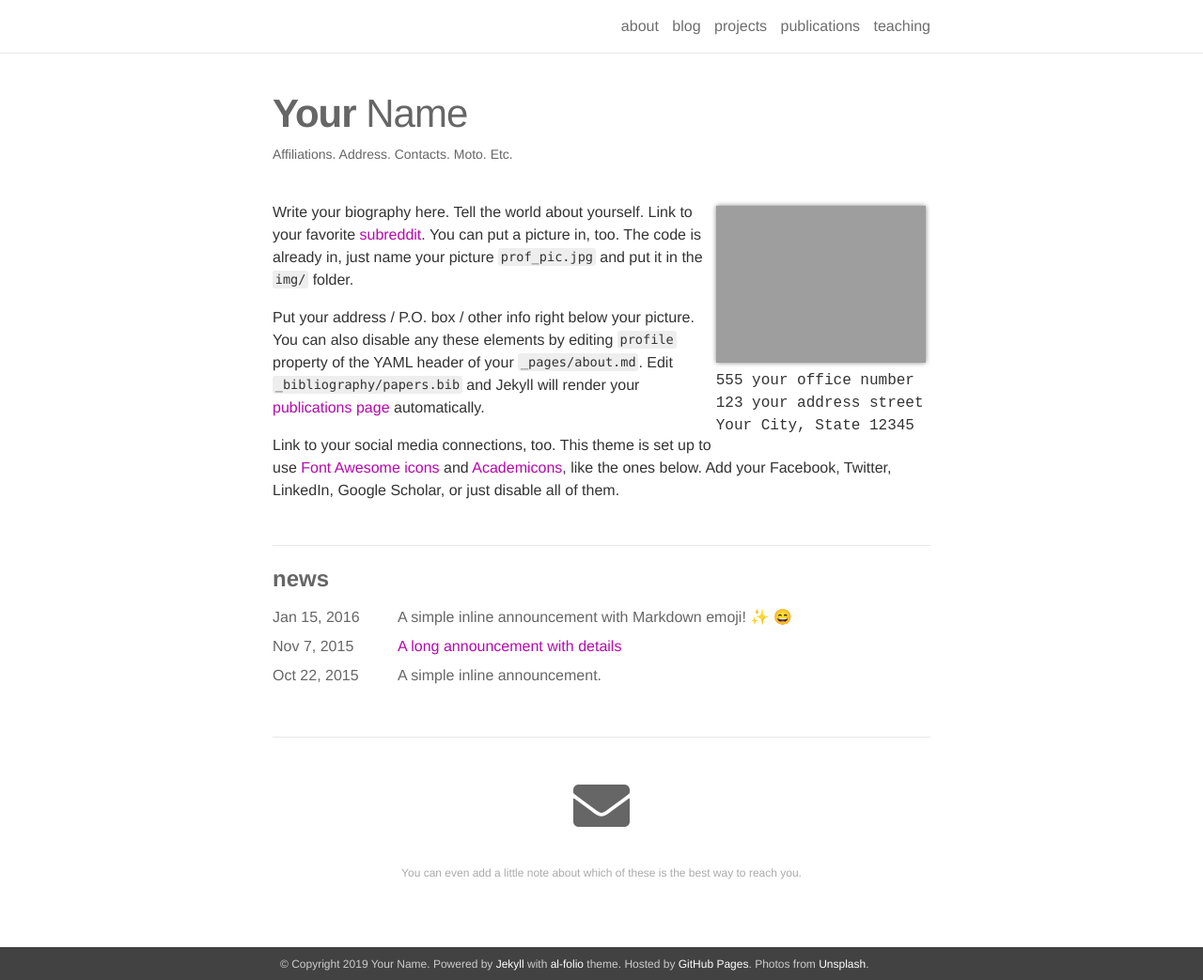
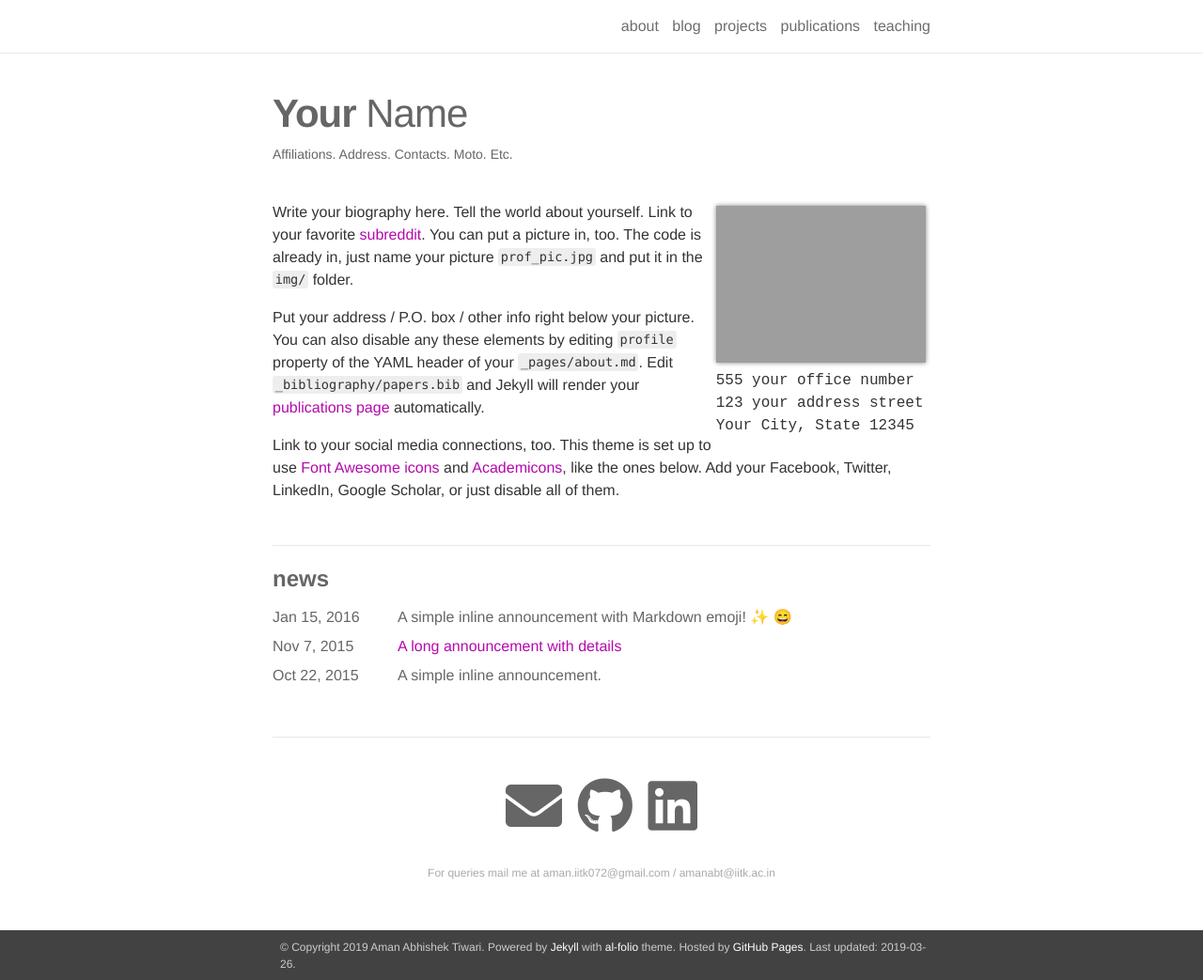
Before and after one commit to amanabt/amanabt.github.io, a Jekyll site: the page built from _pages/about.md, in a window 1280 px wide and 1043 px high. Shown: the whole window at 94% size. Built offline with Jekyll 4.4.1, drawn with Linux system fonts in a browser that asks for light colours; nearby versions of some CDN libraries; emoji names are drawn with the system emoji font.

Commit message:
Config updated

```diff
--- a/_config.yml
+++ b/_config.yml
@@ -1,40 +1,38 @@
 # -----------------------------------------------------------------------------
 # Site settings
 # -----------------------------------------------------------------------------
-name: Your Name
-email: you@example.com
+name: Aman Abhishek Tiwari
+email: aman.iitk072@gmail.com
 description: > # this means to ignore newlines until "url:"
-  A simple, whitespace theme for academics. Based on [*folio](https://github.com/bogoli/-folio) design.
 footer_text: >
   Powered by <a href="http://jekyllrb.com/" target="_blank">Jekyll</a> with <a href="https://github.com/alshedivat/al-folio">al-folio</a> theme.
   Hosted by <a href="https://pages.github.com/" target="_blank">GitHub Pages</a>.
-  Photos from <a href="https://unsplash.com" target="_blank">Unsplash</a>.
 
 url:  # the base hostname & protocol for your site
 baseurl:  # the subpath of your site, e.g. /blog/
-last_updated: # leave blank if you don't want to display last updated
+last_updated: 2019-03-26 # leave blank if you don't want to display last updated
 
 # -----------------------------------------------------------------------------
 # Social integration
 # -----------------------------------------------------------------------------
-github_username: # your GitHub user name
+github_username: amanabt # your GitHub user name
 twitter_username: # your Twitter handle
-linkedin_username: # your LinkedIn user name
+linkedin_username: aman2official # your LinkedIn user name
 scholar_userid: # your Google Scholar ID
 orcid_id: # your ORCID ID
 medium_username: # your Medium username
 quora_username: # your Quora username
 
 contact_note: >
-  You can even add a little note about which of these is the best way to reach you.
+  For queries mail me at aman.iitk072@gmail.com / amanabt@iitk.ac.in
 
-google_analytics: UA-XXXXXXXXX # out your google-analytics code
+google_analytics: UA-136869850-1 # out your google-analytics code
 
 # -----------------------------------------------------------------------------
 # Blog
 # -----------------------------------------------------------------------------
-blog_name: al-folio
-blog_description: a simple whitespace theme for academics
+blog_name:
+blog_description:
 
 # Pagination
 paginate: 4
@@ -91,7 +89,7 @@ plugins:
 # Jekyll-Scholar
 scholar:
 
-  last_name: Einstein
+  last_name: Tiwari
 
   style: apa
   locale: en
```
